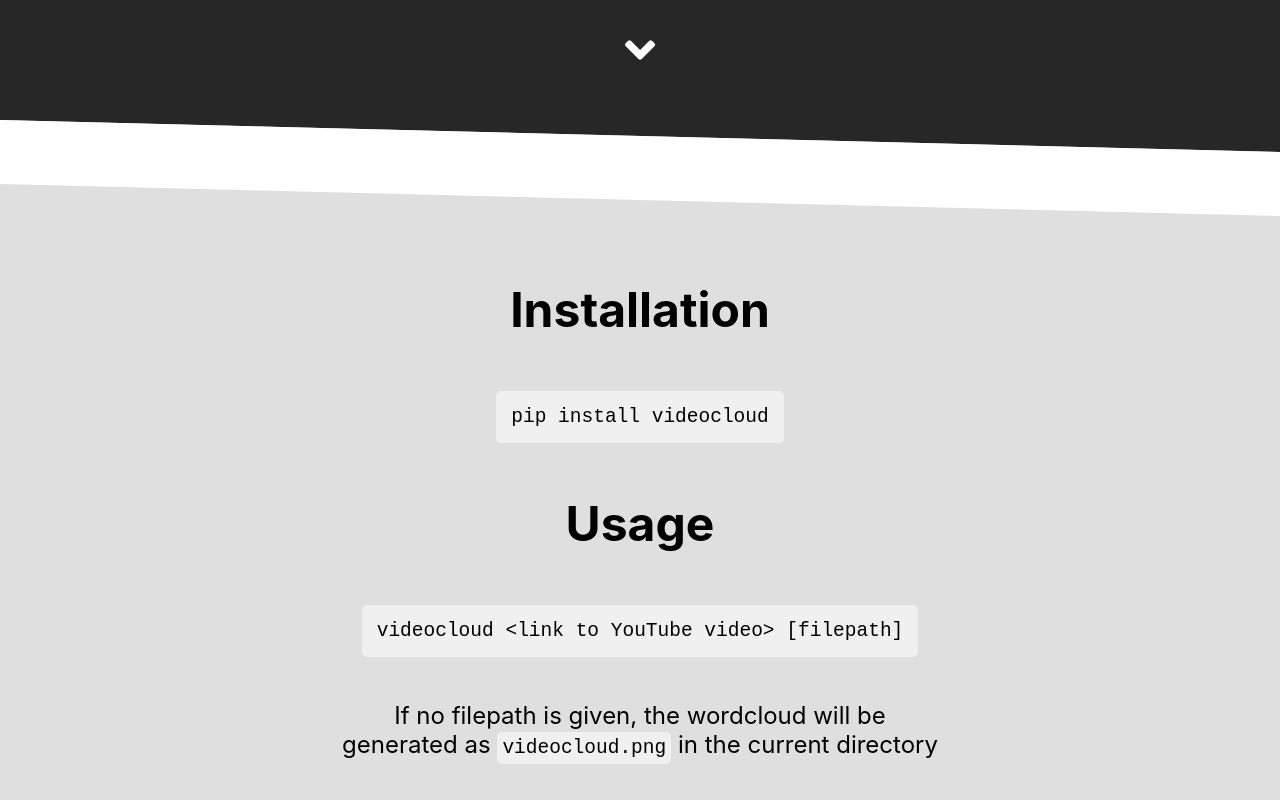
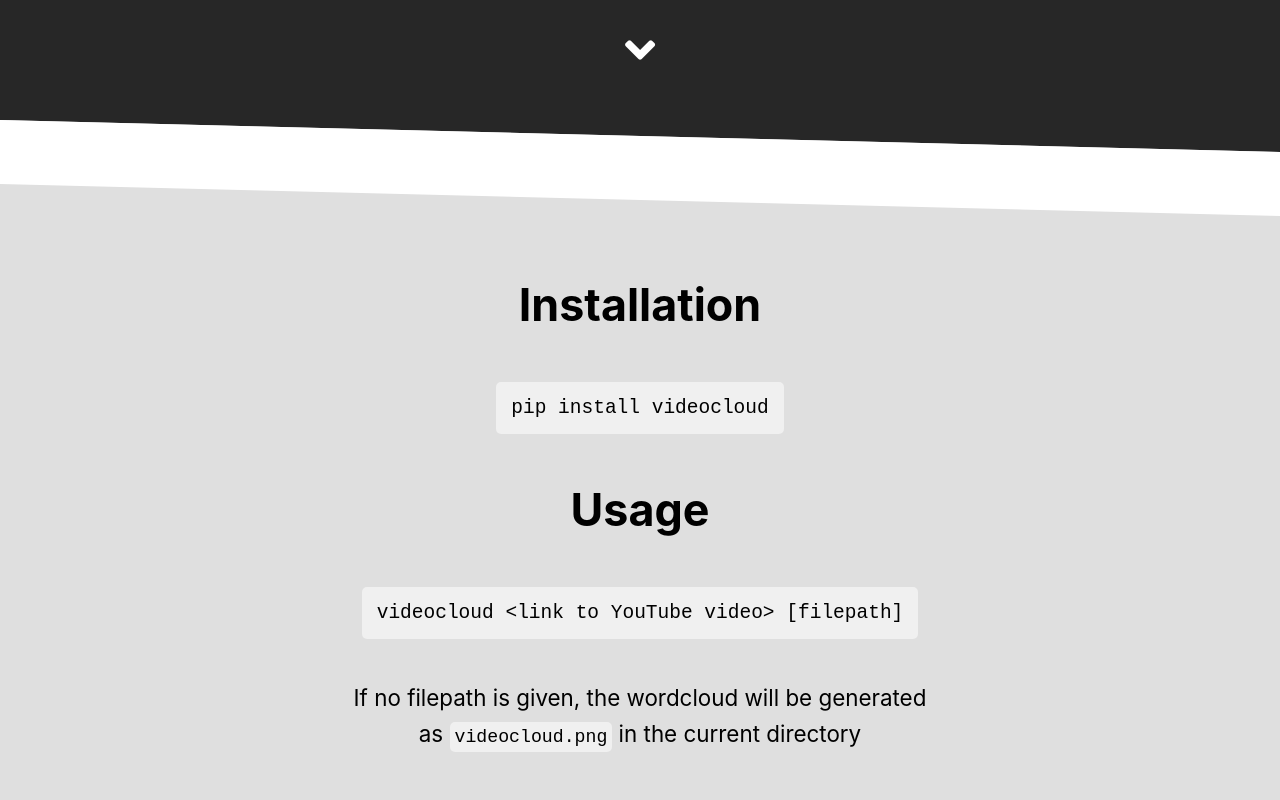
Before and after one commit to paramt/videocloud, a plain HTML site: page docs/index.html in a window 1280 px wide. Shown: the part 680-1480 px from the top of the page. Drawn offline with Linux system fonts and the light colour scheme.

Commit message:
Modify website CSS
- Wrap content of <pre>
- Make text slightly smaller on desktop screens
- Adjust div.main padding

```diff
--- a/docs/style.css
+++ b/docs/style.css
@@ -74,7 +74,7 @@ svg {
     justify-content: center;
     align-items: center;
     background-color: var(--main-color);
-    padding: 10vw 0;
+    padding: 10vw 0 10vh 0;
 }
 
 .main .content{
@@ -83,11 +83,12 @@ svg {
 }
 
 .main h1{
-    font-size: 3em;
+    font-size: 2.8em;
 }
 
 .main p{
-    font-size: 1.5em;
+    font-size: 1.4em;
+    line-height: 1.6
 }
 
 pre{
@@ -96,6 +97,13 @@ pre{
     padding: 15px;
     font-size: 1.5em;
     border-radius: 5px;
+
+    /* Wrap long lines */
+    white-space: pre-wrap;
+    white-space: -moz-pre-wrap;
+    white-space: -pre-wrap;
+    white-space: -o-pre-wrap;
+    word-wrap: break-word;
 }
 
 code{
```
